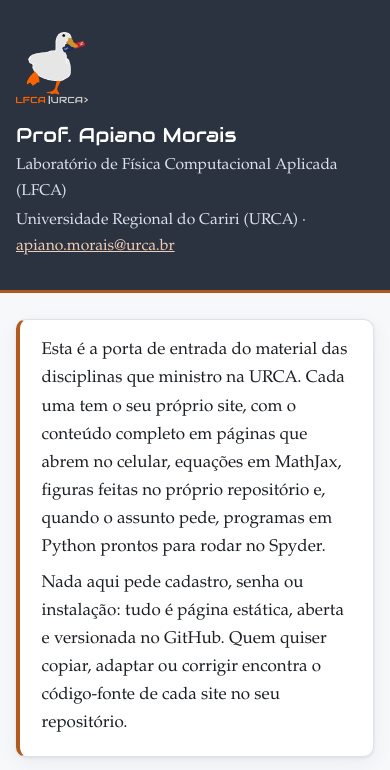
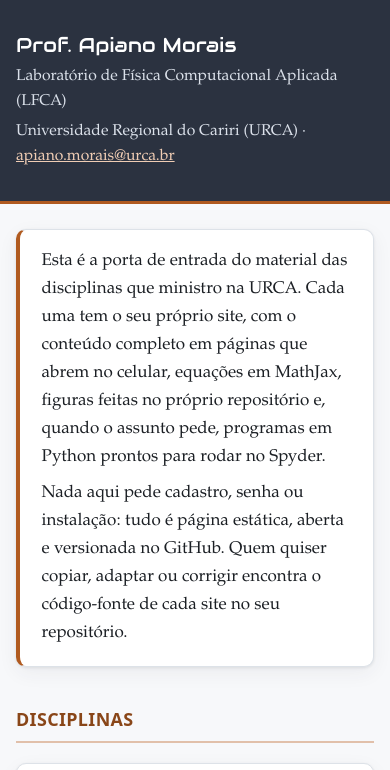
Before and after one commit to apianomorais/apianomorais.github.io, a plain HTML site: page index.html in a window 390 px wide. Shown: the top 770 px of the page. Drawn offline with Linux system fonts and the light colour scheme.

Commit message:
O ganso sai da abertura e fica só no rodapé
Ele aparecia duas vezes na mesma página inicial: no bloco de abertura,
em cima, e de novo no rodapé. Agora só no fim da página.

Saíram junto as regras de .placa-logo, que não tinham mais nada a
estilizar.

Co-Authored-By: Claude Opus 5 <noreply@anthropic.com>
Claude-Session: https://claude.ai/code/session_01VYy9br5FFwkBtaTjGJS68d

```diff
--- a/assets/css/estilo.css
+++ b/assets/css/estilo.css
@@ -66,7 +66,8 @@ body{
   align-items:center;
   flex-wrap:wrap;
 }
-.faixa img{height:96px;width:auto;flex:none}
+/* o ganso ficou só no rodapé */
+.rodape .faixa img{height:96px;width:auto;flex:none}
 .faixa h1{
   font-family:var(--display);
   font-size:1.5rem;
@@ -184,7 +185,7 @@ a:hover{color:var(--laranja)}
 @media (max-width:620px){
   body{font-size:17px}
   .faixa{padding:2rem 1rem 1.7rem;gap:1.1rem}
-  .faixa img{height:72px}
+  .rodape .faixa img{height:72px}
   .faixa h1{font-size:1.25rem}
   main{padding:1.6rem 1rem 2.4rem}
 }
--- a/index.html
+++ b/index.html
@@ -12,7 +12,6 @@
 
 <header class="topo">
   <div class="faixa">
-    <img src="assets/img/logo.png" alt="LFCA | URCA">
     <div>
       <h1>Prof. Apiano Morais</h1>
       <p>Laboratório de Física Computacional Aplicada (LFCA)</p>
```
